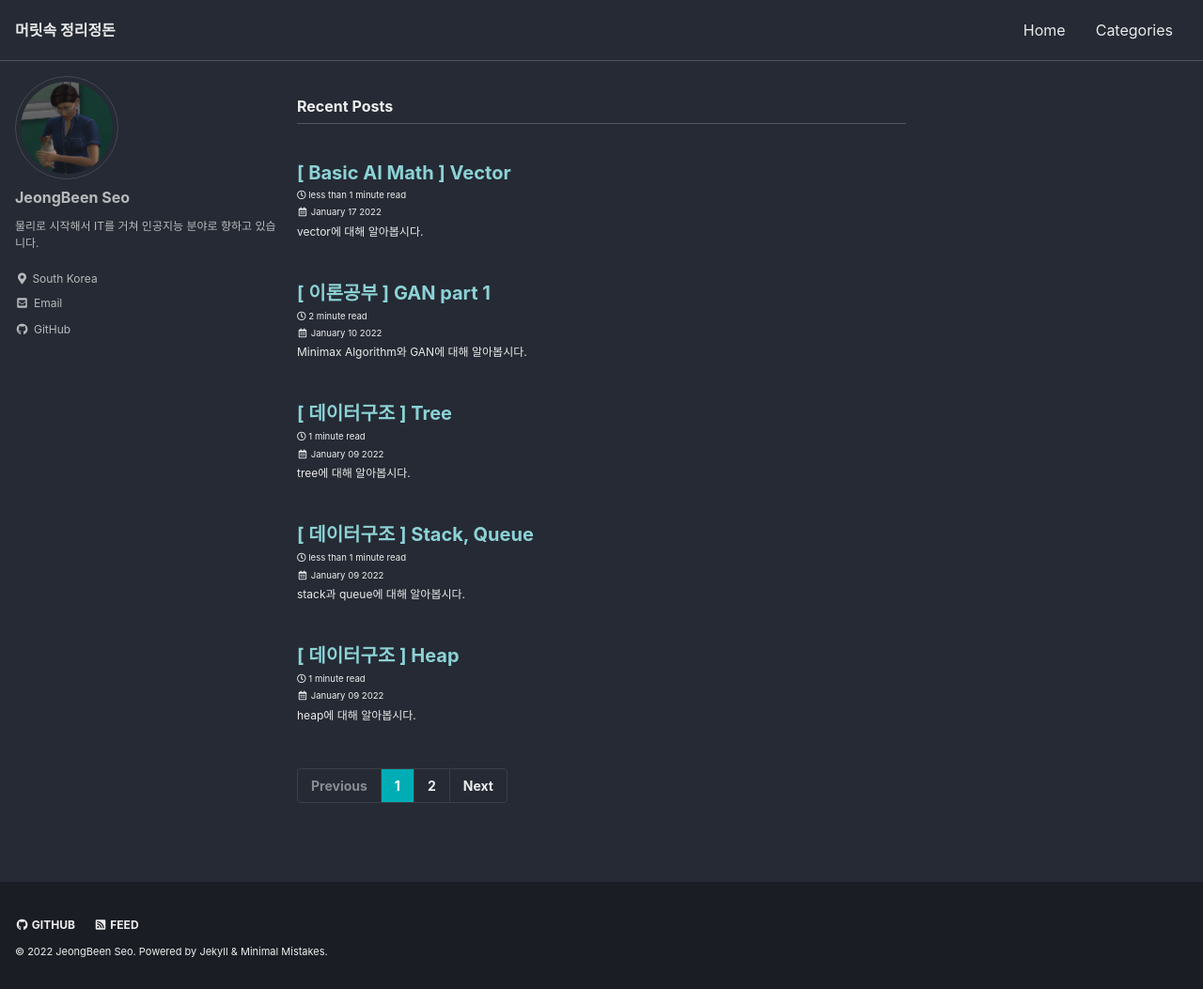
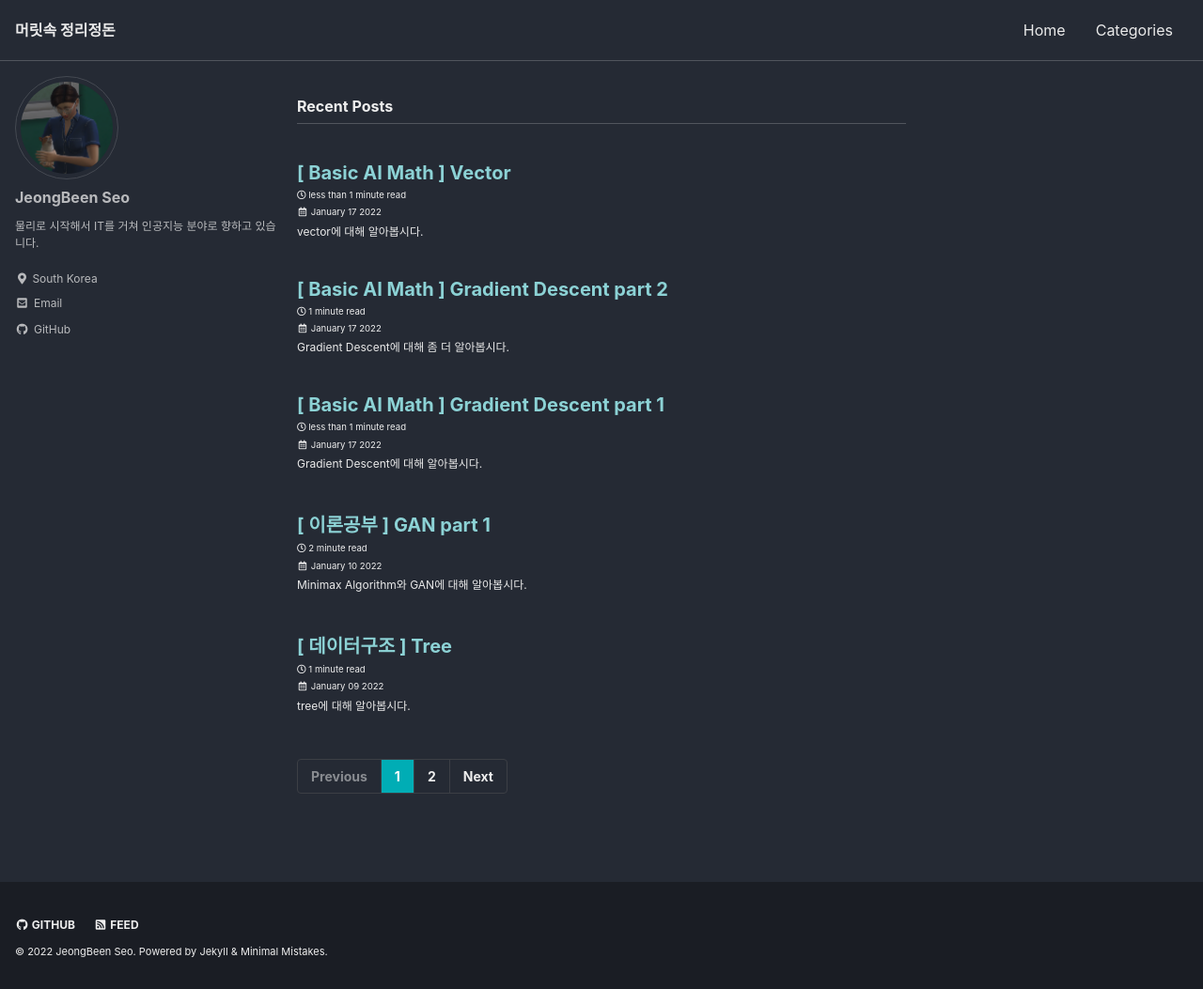
Before and after one commit to claire-1125/claire-1125.github.io, a Jekyll site: the page built from index.html, in a window 1280 px wide and 1053 px high. Shown: the whole window at 94% size. Built offline with Jekyll 4.4.1, drawn with Linux system fonts in a browser that asks for light colours; cached includes are drawn as plain includes; the list of posts is cut into pages by our own code; some of the changed lines change nothing that is shown.

Commit message:
committed in Jen 20

````diff
--- a/_posts/2022-01-10-gan1.md
+++ b/_posts/2022-01-10-gan1.md
@@ -1,6 +1,6 @@
 ---
 title: "[ 이론공부 ]  GAN part 1"
-# date: 2022-01-09
+date: 2022-01-10
 excerpt: "Minimax Algorithm와 GAN에 대해 알아봅시다."
 categories:
     - POSCO AI project
@@ -11,55 +11,60 @@ categories:
 
 ## Background Knowledge
 
-- Intelligent (Rational) Agent란 무엇인가?
+### Intelligent (Rational) Agent란 무엇인가?
 
-    ![1.png](/assets/images/posts/POSCO_AI_project/gan1/1.png){: width="200"}
+![1.png](/assets/images/posts/POSCO_AI_project/gan1/1.png){: width="200"}
 
-    - agent가 하는 일
-        - perceive its environment through sensor (주변 환경 인지)
-        - act upon that environment through actuators (적절한 action 취함)
-<br/>
-
-- ‘Rational’한 Agent
-    1. 충분한 양의 information을 gather해서
-    2. 1을 가지고 계속 학습해서 agent ftn.을 개선시킴으로써
-    3. 궁극적으로 performance measure를 maximize하도록 하는 agent
-    - agent는 omniscient (전지전능)하지 않다! (rationality ≠ perfection)
-    - agent는 performance measure를 **maximize할 것으로 예상되는** action을 취한다.
-<br/>
-
-- 특성에 따른 task environment의 구분
-
-    agent는 environment와의 상호작용을 통해 action을 취하므로 환경이 어떠한 특성을 지녔는지 파악하는 것은 매우 중요하다.
-    - 현재 상황 : **‘competitive’ ‘multi’**-agent
-
-        본인의 performance를 maximize시키도록 **상대방의 performance를 minimize**시키는 방식
-
-        c.f.) 용어 설명
-
-        - multi-agent : agent가 여러 개인 상황 e.g.) adversarial search
-        - competitive multi-agent : zero-sum
-        - cooperative multi-agent : 서로 협력
+- agent가 하는 일
+    - perceive its environment through sensor (주변 환경 인지)
+    - act upon that environment through actuators (적절한 action 취함)
 
 
-## Minimax Algorithm
+### ‘Rational’한 Agent
+
+1. 충분한 양의 information을 gather해서
+2. 1을 가지고 계속 학습해서 agent ftn.을 개선시킴으로써
+3. 궁극적으로 performance measure를 maximize하도록 하는 agent
+- agent는 omniscient (전지전능)하지 않다! (rationality ≠ perfection)
+- agent는 performance measure를 **maximize할 것으로 예상되는** action을 취한다.
+
+
+### 특성에 따른 task environment의 구분
+
+agent는 environment와의 상호작용을 통해 action을 취하므로 환경이 어떠한 특성을 지녔는지 파악하는 것은 매우 중요하다.
+
+- 현재 상황 : **‘competitive’ ‘multi’**-agent
+
+    본인의 performance를 maximize시키도록 **상대방의 performance를 minimize**시키는 방식
+
+    c.f.) 용어 설명
+
+    - multi-agent : agent가 여러 개인 상황 e.g.) adversarial search
+    - competitive multi-agent : zero-sum
+    - cooperative multi-agent : 서로 협력
+
+
+
+# Minimax Algorithm
 
 ![2.png](/assets/images/posts/POSCO_AI_project/gan1/2.png){: width="200"}
 
-- 필요한 요소
-    - $s_0$ : initial state
-    - PLAYER(s) : 현재 state에서 action 취할 수 있는 사람 i.e.) MAX or MIN
-    - ACTIONS(s) : 현재 state에서 가능한 action들
-    - RESULT(s,a) : state에서 action 취한 결과
-    - TERMINAL_TEST(s) : 지금 state가 terminal (게임 끝)인가?
-    - UTILITY(s,p) : state $s$, player $p$일 때 utility ftn.값.
-        - 이기면 +1, 지면 0, 비기면 +1/2
+MAX 기준으로 tree 그림 (MAX 이기는 경우에 utility가 +1)
 
-- MAX 기준으로 tree 그림 (MAX 이기는 경우에 utility가 +1)
+### 필요한 요소
+- $s_0$ : initial state
+- PLAYER(s) : 현재 state에서 action 취할 수 있는 사람 i.e.) MAX or MIN
+- ACTIONS(s) : 현재 state에서 가능한 action들
+- RESULT(s,a) : state에서 action 취한 결과
+- TERMINAL_TEST(s) : 지금 state가 terminal (게임 끝)인가?
+- UTILITY(s,p) : state $s$, player $p$일 때 utility ftn.값.
+    - 이기면 +1, 지면 0, 비기면 +1/2
 
-- Optimal Decisions in Games : Minimax Algo.
+
+### Optimal Decisions in Games : Minimax Algo.
     - optimal decision : 상대방이 (그 선택권 안에서) 최선의 선택을 한다고 가정
         ![3.jpg](/assets/images/posts/POSCO_AI_project/gan1/3.jpg){: width="200"}
+
 
 
 
@@ -80,9 +85,10 @@ categories:
 
 이렇게 **한번 경찰이 해당 지폐들을 구분한 게 한 번의 epoch** 가 된다. 첫 번째 도전에서 경찰이 위조지폐와 진짜 지폐를 잘 구분할지라도, 점차 위조 지폐 범은 더욱 비슷하게 생긴 위조지폐를 만들려고 노력할 것이고 경찰도 점차 위조지폐를 더 잘 구분하기 위해 노력할 것이다. 그러다가 어느 순간 너무나도 완벽한 위조지폐가 탄생한다면, 경찰은 결국 해당 지폐를 구분하지 못하기 때문에 이게 진짜인지 가짜인지 찍기 시작할 것이다. 확률은 둘 중 하나일 테니 결국 **50%로 가 될 것이고, 그 순간 학습이 끝나게 된다.**
 
-## Generator와 Discriminator
 
-### Generator
+# Generator와 Discriminator
+
+## Generator
 ![5.jpg](/assets/images/posts/POSCO_AI_project/gan1/5.jpg){: width="200"}
 
 - Unsupervised Learning
@@ -91,7 +97,8 @@ categories:
 - **실제 데이터의 확률 분포와 유사한 모델**을 제작하려 한다.
 - **D(G(z))가 1에 가까워지도록** 하는 게 목표
 
-### Discriminator
+
+## Discriminator
 
 - Supervised Learning
 - MLP (multilayer perceptron)
--- /dev/null
+++ b/_posts/2022-01-17-gradient_descent_1.md
@@ -0,0 +1,52 @@
+---
+title: "[ Basic AI Math ]  Gradient Descent part 1"
+date: 2022-01-17
+excerpt: "Gradient Descent에 대해 알아봅시다."
+categories:
+    - AI Math
+---
+
+# 미분 (differentiation)
+
+- 변화율의 극한 (순간변화량)
+- 접선의 기울기
+- python 미분 메소드 : sympy.diff()
+
+    ```python
+    import sympy as sym
+    from aympy.abc import x
+
+    sym.diff(sym.poly(x**2 + 2*x + 3),x)
+    ```
+
+
+# 경사하강법 (Gradient Descent)
+
+$$
+w ← w - α\frac{∂Loss}{∂w}
+$$
+
+- **극소값(local min.)** 찾기 (global minimum이라고 보장할 수는 없다.)
+- 목적함수(혹은 loss function)를 **최소화**할 때 사용한다.
+- gradient : 기울기의 변화량 중 가장 큰(작은) 값
+- 알고리즘
+
+    ```python
+    '''
+    input
+    1.gradient : 그레디언트 계산
+    2. init : 시작점
+    3. lr : learning rate (보통 0.01로 설정한다.)
+    4. eps : 종료조건
+    '''
+    '''
+    output
+    1. var : 결국엔 weight
+    '''
+
+    var = init
+    grad = gradient(var)
+    while norm(grad) > eps: # gradient가 eps 이하로 작아질 때까지 (즉, weight 거의 수렴) 진행
+    	var = var - lr * grad
+    	grad = gradient(var)
+    ```
--- /dev/null
+++ b/_posts/2022-01-17-gradient_descent_2.md
@@ -0,0 +1,162 @@
+---
+title: "[ Basic AI Math ]  Gradient Descent part 2"
+date: 2022-01-17
+excerpt: "Gradient Descent에 대해 좀 더 알아봅시다."
+categories:
+    - AI Math
+---
+
+
+# 선형회귀
+![1.png](/assets/images/posts/AI_Math/gradient_descent_2/1.png){: width="400"}
+
+데이터가 분포되어 있을 때 **선형적(~직선)으로 근사**해서 데이터를 설명하려 한다.
+
+- $Xβ$ : $y$(정확한 정답; 완전히 맞출 수는 없음.)와 근사한 모델
+    - 상수항(bias)는 평행이동에 불과하므로 무시함.
+- ${\underset{β}{min}} Ε||y-\hat{y}||_2$ : $y$(실제 정답)과 $\hat{y}$(만든 모델)의 **잔차 (여기서는 $L_2$ norm)가 최소한**이 되도록 하는 $\hat{y}$를 구해야 한다.
+
+
+# 경사하강법 기반으로 선형회귀 계수 구하기
+
+$$
+{\underset{β}{argmin}} Ε||y-Xβ||_2
+$$
+
+## 기본 사항
+
+ $y = \begin{vmatrix}
+y_1 \\
+y_2 \\
+... \\
+y_n
+\end{vmatrix}$,  $X = \begin{vmatrix}
+x_{11} & x_{12} & ... & x_{1m} \\
+x_{21} & x_{22} & ... & x_{2m} \\
+... & ... & ... & ...
+\end{vmatrix}$,  $β = \begin{vmatrix}
+β_1 \\
+β_2 \\
+... \\
+β_m
+\end{vmatrix}$,  $Xβ = \begin{vmatrix}
+x_{11}β_1 + x_{12}β_2 +...+ x_{1m}β_m \\
+x_{21}β_1 + x_{22}β_2 +...+ x_{2m}β_m \\
+... \\
+x_{n1}β_1 + x_{n2}β_2 +...+ x_{nm}β_m \\
+\end{vmatrix}$
+
+
+## 이를 위한 gradient 벡터
+
+- Gradient는 기울기 변화량의 최대(혹은 최소)가 되는 지점!
+- 식 정리
+
+    먼저 잔차의 gradient는 다음과 같다.
+
+    $$
+    ∇_β||y-Xβ||_2=(∂_{β_1}||y-Xβ||_2,...,∂_{β_d}||y-Xβ||_2)
+    $$
+
+    여기서 $∂_{β_k}||y-Xβ||_2$는 다음과 같이 쓸 수 있다.
+
+    - 여기서의 $L_2$ norm은 기존 형태와 약간 다르다.
+        - 선형회귀에서의 **cost function** : **잔차 제곱 합의 평균 (즉, MSE; Mean Squared Error)**
+
+            $$
+            \frac{1}{n}\sum_{i=1}^n(y_i-\sum_{j=1}^d X_{ij}β_j)^2
+            $$
+
+        - 이에 root를 씌운 것이 현재의 $L_2$ norm이다.
+
+    $$
+    ∂_{β_k}||y-Xβ||_2 = ∂_{β_k} \{   \frac{1}{n} \sum^n_{i=1} \{ y_i-\sum^d_{j=1}X_{ij}β_j \}^2 \}^{1/2}
+    $$
+
+    이제 본격적으로 chain rule을 이용해서 편미분해보자.
+
+    ![2.jpg](/assets/images/posts/AI_Math/gradient_descent_2/2.jpg){: width="400"}
+
+    현재까지 한 부분을 정리하면 다음과 같다.
+
+    $$
+    ∂_{β_k}||y-Xβ||_2 = -\frac{X^T_{·k}(y-Xβ)}{n||y-Xβ||_2}
+    $$
+
+    따라서 잔차의 gradient는 다음과 같이 표현할 수 있다.
+
+    $$
+    ∇_β||y-Xβ||_2
+    =(∂_{β_1}||y-Xβ||_2,...,∂_{β_d}||y-Xβ||_2)\\
+    =(-\frac{X^T_{·1}(y-Xβ)}{n||y-Xβ||_2},...,-\frac{X^T_{·d}(y-Xβ)}{n||y-Xβ||_2})\\
+    =-X^T\frac{(y-Xβ)}{n||y-Xβ||_2}
+    $$
+
+
+## 드디어 Gradient Descent!
+
+$$
+β^{(t+1)}←β^{(t)}-λ∇_β||y-Xβ^{(t)}||
+$$
+
+방금 구한 gradient를 넣으면 다음과 같다.
+
+$$
+β^{(t+1)}←β^{(t)}+\frac{λ}{n}\frac{X^T(y-Xβ^{(t)})}{||y-Xβ^{(t)}||_2}
+$$
+
+만약 잔차가 아닌 **잔차 제곱**에 관해서 정리를 했다면 다음과 같이 더 간단하게 표현할 수 있다.
+
+$$
+β^{(t+1)}←β^{(t)}+\frac{2λ}{n}X^T(y-Xβ^{(t)})
+$$
+
+
+
+# 경사하강법 기반 선형회귀 알고리즘
+
+```python
+"""
+<input>
+X : 입력변수
+y : 정답
+lr : learning rate
+T : 학습횟수
+
+<output>
+beta : 선형회귀 계수
+"""
+
+for t in range(T):
+	error = y - (X @ beta)
+	grad = - transpose(X) @ error
+	beta = beta - lr * grad
+```
+
+
+# 경사하강법의 한계점
+
+- diffirentiable & convex → convergent!
+
+    e.g.) linear regression
+
+- **non-linear** regression (실제는 이런 경우가 더 많다.) → **convergent...?**
+
+
+
+# 확률적 경사하강법 (Stochastic Gradient Descent)
+
+- 모든 데이터 $(X,y)$가 아닌 mini batch $(X_{(b)},y_{(b)})$만큼 사용해서 업데이트하는 방식
+
+$$
+β^{(t+1)}←β^{(t)}+\frac{2λ}{b}X^T_{(b)}(y_{(b)}-X_{(b)}β^{(t)})
+$$
+
+- 연산량이 $b/n$로 감소한다.
+
+## Mini Batch
+
+![2.png](/assets/images/posts/AI_Math/gradient_descent_2/3.png){: width="400"}
+
+- 확률적으로 선택하므로 objective function 모양이 변하게 된다.
+- 일반 gradient descent보다 ML 학습에 더 효율적이다.
````
Also changed, not shown: assets/images/posts/AI_Math/gradient_descent_2/1.png (added), assets/images/posts/AI_Math/gradient_descent_2/2.jpg (added), assets/images/posts/AI_Math/gradient_descent_2/3.png (added).
